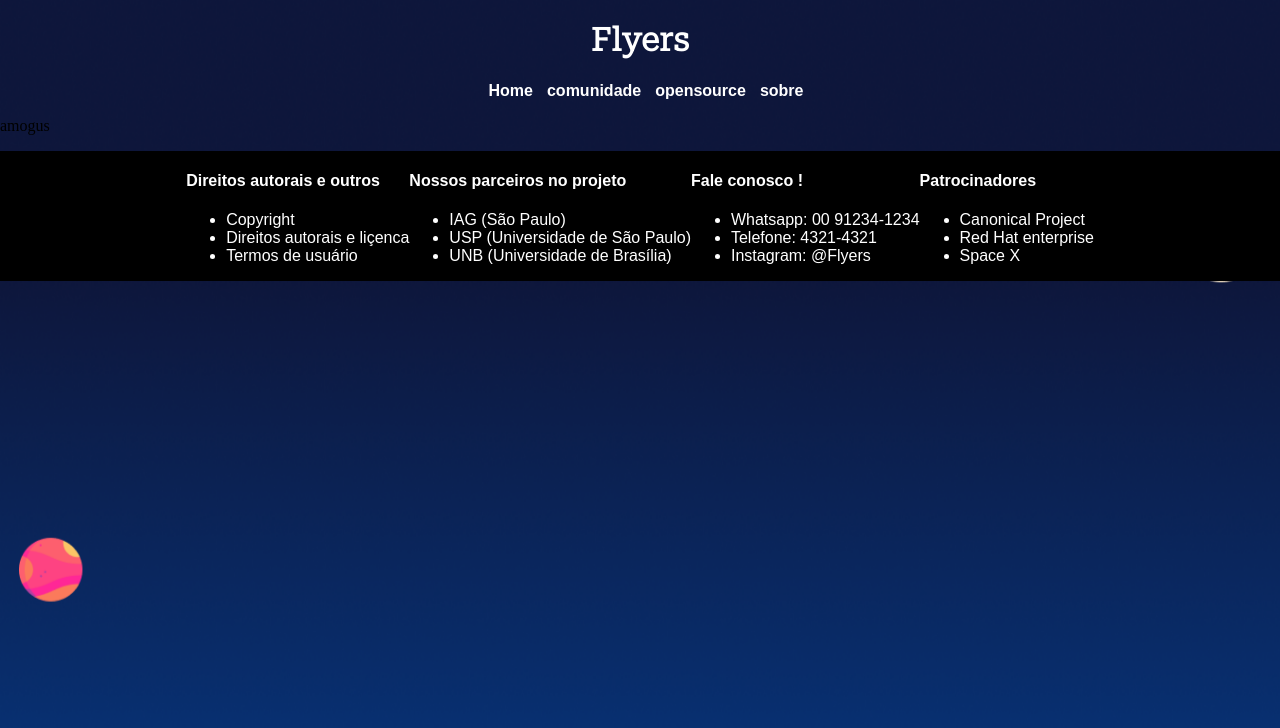
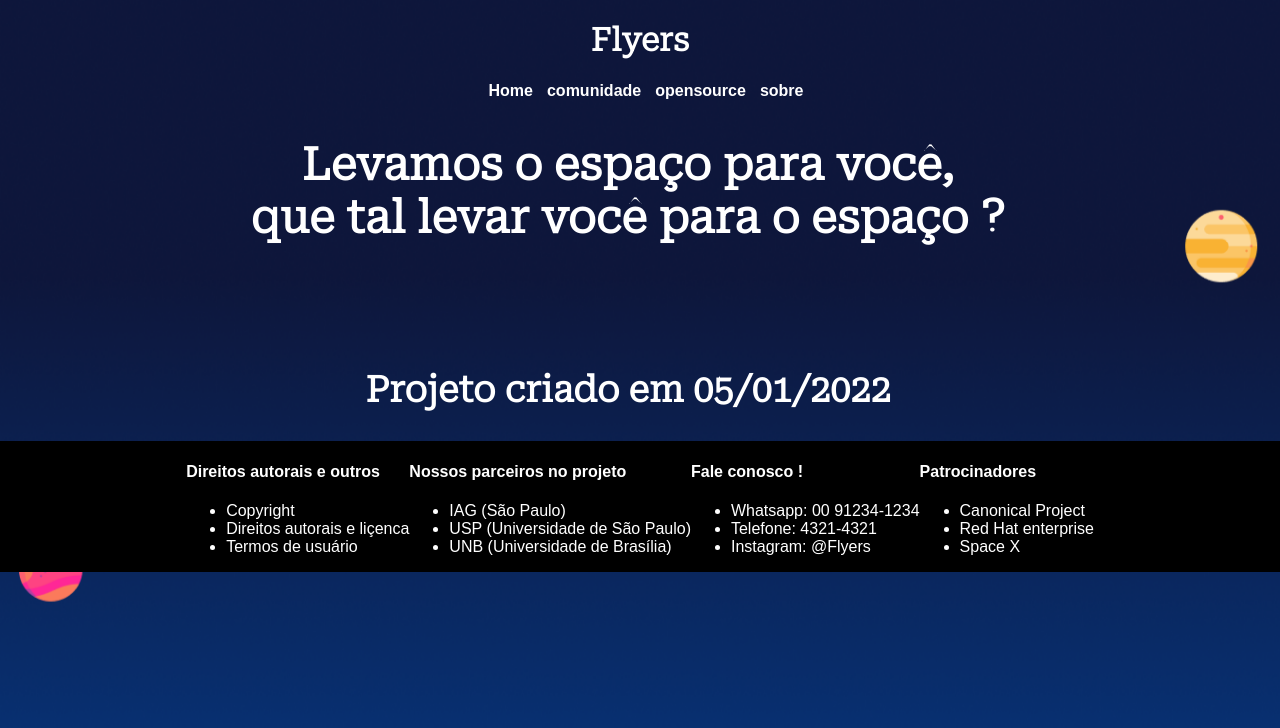
Before and after one commit to CarlosEduardoAD/Flyers, a Vue app: page /sobre in a window 1280 px wide. Shown: the top 728 px of the page. Built offline with nearby package versions, Linux system fonts and the light colour scheme; a web font is replaced by a local one.

Commit message:
addition of the page, still need improvments

```diff
--- a/src/views/sobre.vue
+++ b/src/views/sobre.vue
@@ -1,6 +1,60 @@
 <template>
-    <div>
-        <p>amogus</p>
+    <router-view></router-view>
+    <main class="sobre">
+    <section class="textos-sobre">
+        <div class="verysus" data-aos="fade-down" data-aos-duration="1200">
+        <h2 class="a">Levamos o espaço para você, <br> que tal levar você para o espaço ?</h2>
     </div>
-    <router-view></router-view>
+        <div class="">
+        </div>
+    <div class="final" data-aos="fade-down" data-aos-duration="1200">
+        <h1 class="thesus">Projeto criado em  <strong> 05/01/2022 </strong></h1>
+    </div>
+    </section>
+    </main>
+
 </template>
+
+<script>
+export default {
+    setup() {
+
+    },
+}
+</script>
+
+<style>
+
+.sobre{
+    display: grid;
+    grid-template-columns: 2fr 24px;
+}
+
+.verysus{
+    display:flex;
+    align-items: center;
+    justify-content: center;
+    color:white;
+    font-family: 'Roboto Serif', sans-serif;
+    font-size: 30px;
+    text-align: center;
+}
+.thesus{
+    text-align: center;
+    color: white;
+    font-size: 36px;
+    font-family: 'Roboto Serif', sans-serif;
+}
+
+.final{
+    display: flex;
+    align-items: center;
+    justify-content: center;
+    font-family: 'Roboto Serif', sans-serif;
+    color:white;
+    font-size: 16px;
+    padding-top: 58px;
+}
+
+
+</style>
```
